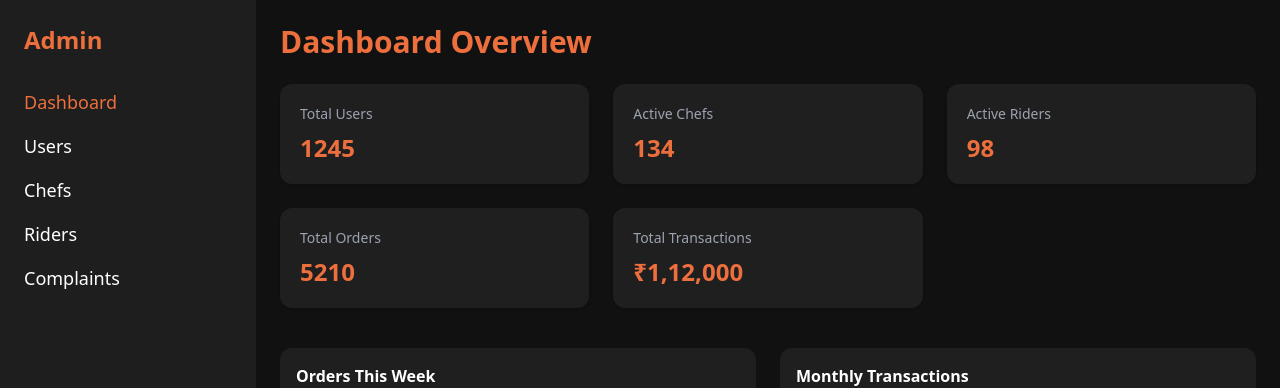
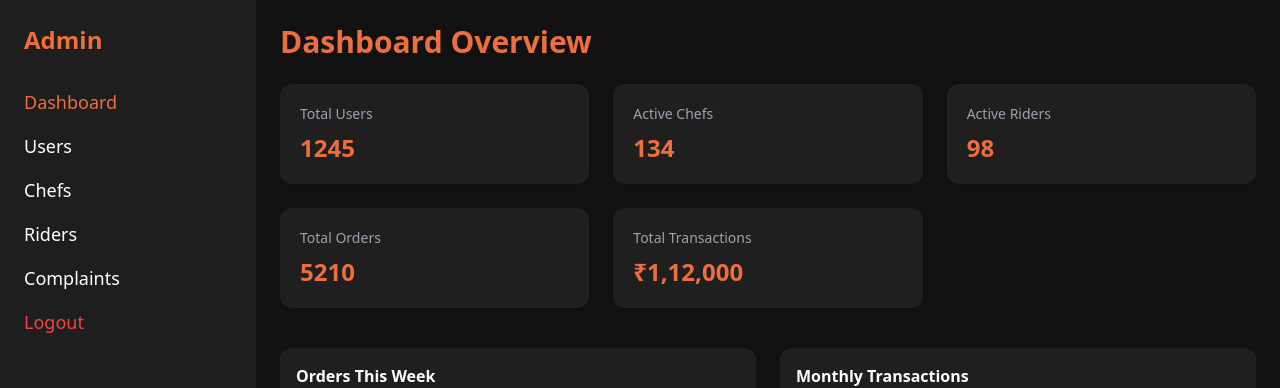
Before and after one commit to AkhilNair04/Forkd-Dashboard, a React (Vite) app in the folder admin-dashboard/: page /dashboard in a window 1280 px wide. Shown: the top 388 px of the page. Built offline with nearby package versions, Linux system fonts and the light colour scheme; sample sign-in values are in the browser's storage.

Commit message:
Logout and Sidebar corrected

```diff
--- a/admin-dashboard/src/App.jsx
+++ b/admin-dashboard/src/App.jsx
@@ -1,23 +1,58 @@
-import { BrowserRouter as Router, Routes, Route, Navigate } from 'react-router-dom';
-import Login from './pages/login';
-import Dashboard from './pages/dashboard';
+import { BrowserRouter as Router, Routes, Route, Navigate, useLocation } from 'react-router-dom';
+import { useState, useEffect } from 'react';
+
+import Sidebar from './components/Sidebar';
+import Login from './pages/Login';
+import Dashboard from './pages/Dashboard';
 import Chefs from './pages/Chefs';
 import Rider from './pages/Rider';
 import Users from './pages/Users';
 import Complaints from './pages/Complaints';
-function App() {
+
+const PrivateRoute = ({ children }) => {
+  const isLoggedIn = localStorage.getItem('adminLoggedIn') === 'true';
+  return isLoggedIn ? children : <Navigate to="/login" replace />;
+};
+
+function AppLayout({ children }) {
+  const location = useLocation();
   const isLoggedIn = localStorage.getItem('adminLoggedIn') === 'true';
 
   return (
+    <div className="flex min-h-screen">
+      {isLoggedIn && location.pathname !== '/login' && <Sidebar />}
+      <div className="flex-1">{children}</div>
+    </div>
+  );
+}
+
+function App() {
+  const [isLoggedIn, setIsLoggedIn] = useState(() =>
+    localStorage.getItem('adminLoggedIn') === 'true'
+  );
+
+  useEffect(() => {
+    const updateLoginState = () => {
+      setIsLoggedIn(localStorage.getItem('adminLoggedIn') === 'true');
+    };
+    window.addEventListener('storage', updateLoginState);
+    return () => window.removeEventListener('storage', updateLoginState);
+  }, []);
+
+  return (
     <Router>
-      <Routes>
-        <Route path="/" element={isLoggedIn ? <Navigate to="/dashboard" /> : <Login />} />
-        <Route path="/dashboard" element={isLoggedIn ? <Dashboard /> : <Navigate to="/" />} />
-        <Route path="/chefs" element={isLoggedIn ? <Chefs /> : <Navigate to="/" />} />
-        <Route path="/riders" element={isLoggedIn ? <Rider /> : <Navigate to="/" />} />
-        <Route path="/users" element={isLoggedIn ? <Users /> : <Navigate to="/" />} />
-        <Route path="/complaints" element={isLoggedIn ? <Complaints /> : <Navigate to="/" />} />
-      </Routes>
+      <AppLayout>
+        <Routes>
+          <Route path="/login" element={isLoggedIn ? <Navigate to="/dashboard" replace /> : <Login />} />
+          <Route path="/dashboard" element={<PrivateRoute><Dashboard /></PrivateRoute>} />
+          <Route path="/chefs" element={<PrivateRoute><Chefs /></PrivateRoute>} />
+          <Route path="/riders" element={<PrivateRoute><Rider /></PrivateRoute>} />
+          <Route path="/users" element={<PrivateRoute><Users /></PrivateRoute>} />
+          <Route path="/complaints" element={<PrivateRoute><Complaints /></PrivateRoute>} />
+          <Route path="/" element={<Navigate to={isLoggedIn ? "/dashboard" : "/login"} replace />} />
+          <Route path="*" element={<Navigate to={isLoggedIn ? "/dashboard" : "/login"} replace />} />
+        </Routes>
+      </AppLayout>
     </Router>
   );
 }
--- a/admin-dashboard/src/components/Sidebar.jsx
+++ b/admin-dashboard/src/components/Sidebar.jsx
@@ -1,33 +1,48 @@
-import { Link, useLocation } from "react-router-dom";
+import { Link, useLocation, useNavigate } from 'react-router-dom';
 
 export default function Sidebar() {
   const location = useLocation();
+  const navigate = useNavigate();
+
+  const handleLogout = () => {
+    localStorage.removeItem('authToken');
+    localStorage.removeItem('adminLoggedIn');
+    navigate('/login');
+  };
 
   const navItems = [
-    { path: "/dashboard", label: "Dashboard" },
-    { path: "/users", label: "Users" },
-    { path: "/chefs", label: "Chefs" },
-    { path: "/riders", label: "Riders" },
-    { path: "/complaints", label: "Complaints" },
+    { path: '/dashboard', label: 'Dashboard' },
+    { path: '/users', label: 'Users' },
+    { path: '/chefs', label: 'Chefs' },
+    { path: '/riders', label: 'Riders' },
+    { path: '/complaints', label: 'Complaints' },
   ];
 
   return (
-    <div className="w-64 bg-[#1E1E1E] text-white p-6">
+    <aside className="w-64 bg-[#1E1E1E] text-white p-6 min-h-screen">
       <h2 className="text-2xl font-bold text-primary mb-8">Admin</h2>
       <ul className="space-y-4 text-lg">
-        {navItems.map((item) => (
-          <li key={item.path}>
+        {navItems.map(({ path, label }) => (
+          <li key={path}>
             <Link
-              to={item.path}
+              to={path}
               className={`hover:text-primary ${
-                location.pathname === item.path ? "text-primary" : "text-white"
+                location.pathname === path ? 'text-primary' : 'text-white'
               }`}
             >
-              {item.label}
+              {label}
             </Link>
           </li>
         ))}
+        <li>
+          <button
+            onClick={handleLogout}
+            className="text-red-500 hover:text-red-400 text-left w-full"
+          >
+            Logout
+          </button>
+        </li>
       </ul>
-    </div>
+    </aside>
   );
 }
--- a/admin-dashboard/src/pages/Chefs.jsx
+++ b/admin-dashboard/src/pages/Chefs.jsx
@@ -69,7 +69,6 @@ export default function Chefs() {
 
   return (
     <div className="flex min-h-screen">
-      <Sidebar />
       <div className="flex-1 bg-[#111] text-white p-6">
         <h1 className="text-3xl font-bold text-primary mb-6">Chefs Management</h1>
 
--- a/admin-dashboard/src/pages/Complaints.jsx
+++ b/admin-dashboard/src/pages/Complaints.jsx
@@ -56,7 +56,7 @@ export default function Complaints() {
 
   return (
     <div className="flex min-h-screen">
-      <Sidebar />
+
       <div className="flex-1 p-6 bg-[#111] text-white">
         <h2 className="text-2xl font-bold text-primary mb-4">Complaints - {activeTab}</h2>
 
--- a/admin-dashboard/src/pages/Dashboard.jsx
+++ b/admin-dashboard/src/pages/Dashboard.jsx
@@ -41,7 +41,7 @@ export default function Dashboard() {
 
   return (
     <div className="flex min-h-screen">
-      <Sidebar />
+
       <div className="flex-1 bg-[#111] text-white p-6">
         <h1 className="text-3xl font-bold text-primary mb-6">Dashboard Overview</h1>
 
--- a/admin-dashboard/src/pages/Login.jsx
+++ b/admin-dashboard/src/pages/Login.jsx
@@ -4,12 +4,18 @@ import { useNavigate } from 'react-router-dom';
 export default function Login() {
   const [username, setUsername] = useState('');
   const [password, setPassword] = useState('');
+  const [loading, setLoading] = useState(false);
   const navigate = useNavigate();
 
   const handleLogin = () => {
     if (username === 'admin' && password === 'forkd123') {
+      setLoading(true);
       localStorage.setItem('adminLoggedIn', 'true');
-      navigate('/dashboard');
+      localStorage.setItem('authToken', 'mock-token');
+
+      setTimeout(() => {
+        navigate('/dashboard');
+      }, 200);
     } else {
       alert('Invalid credentials');
     }
@@ -34,10 +40,11 @@ export default function Login() {
           onChange={e => setPassword(e.target.value)}
         />
         <button
+          onClick={handleLogin}
+          disabled={loading}
           className="w-full bg-primary py-2 rounded hover:bg-opacity-90 font-semibold"
-          onClick={handleLogin}
         >
-          Login
+          {loading ? 'Logging in...' : 'Login'}
         </button>
       </div>
     </div>
--- a/admin-dashboard/src/pages/Rider.jsx
+++ b/admin-dashboard/src/pages/Rider.jsx
@@ -71,7 +71,7 @@ export default function Riders() {
 
   return (
     <div className="flex min-h-screen">
-      <Sidebar />
+
       <div className="flex-1 bg-[#111] text-white p-6">
         <h1 className="text-3xl font-bold text-primary mb-6">Riders Management</h1>
 
--- a/admin-dashboard/src/pages/Users.jsx
+++ b/admin-dashboard/src/pages/Users.jsx
@@ -99,7 +99,7 @@ export default function Users() {
 
   return (
     <div className="flex min-h-screen bg-[#111] text-white">
-      <Sidebar />
+
       <div className="flex-1 p-6 overflow-y-auto">
         <div className="flex items-center justify-between mb-6">
           <h1 className="text-2xl font-bold text-primary">Users</h1>
```
